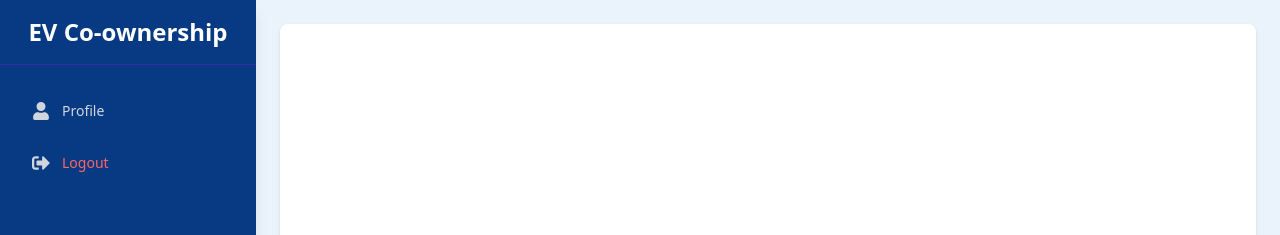
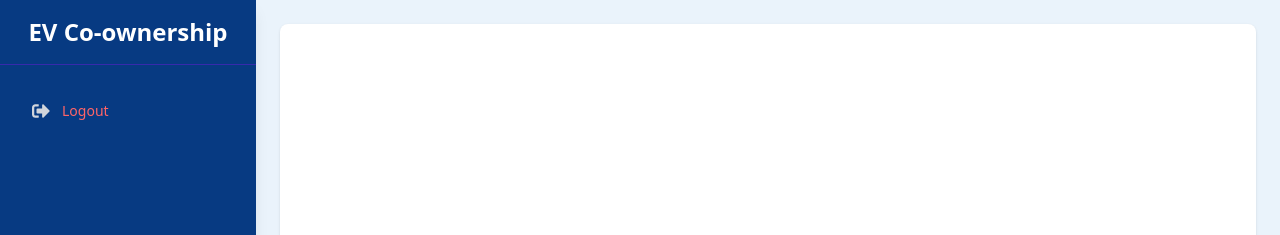
Before and after one commit to BaTung123/SWP391_FA25_FE, a React (Vite) app: page /staff in a window 1280 px wide. Shown: the top 235 px of the page. Built offline with nearby package versions, Linux system fonts and the light colour scheme.

Commit message:
delet proifile staff

```diff
--- a/src/components/sidebar/Sidebar.jsx
+++ b/src/components/sidebar/Sidebar.jsx
@@ -118,7 +118,7 @@ const Sidebar = () => {
   const allMenuItems =
     role === 1
       ? [...roleMenus, logoutItem] // admin: không có profile
-      : [...roleMenus, ...informationMenu, logoutItem]; // staff/member: có profile
+      : [...roleMenus,  logoutItem]; // staff/member: có profile
 
   const handleLogout = () => {
     localStorage.removeItem("user");
```
